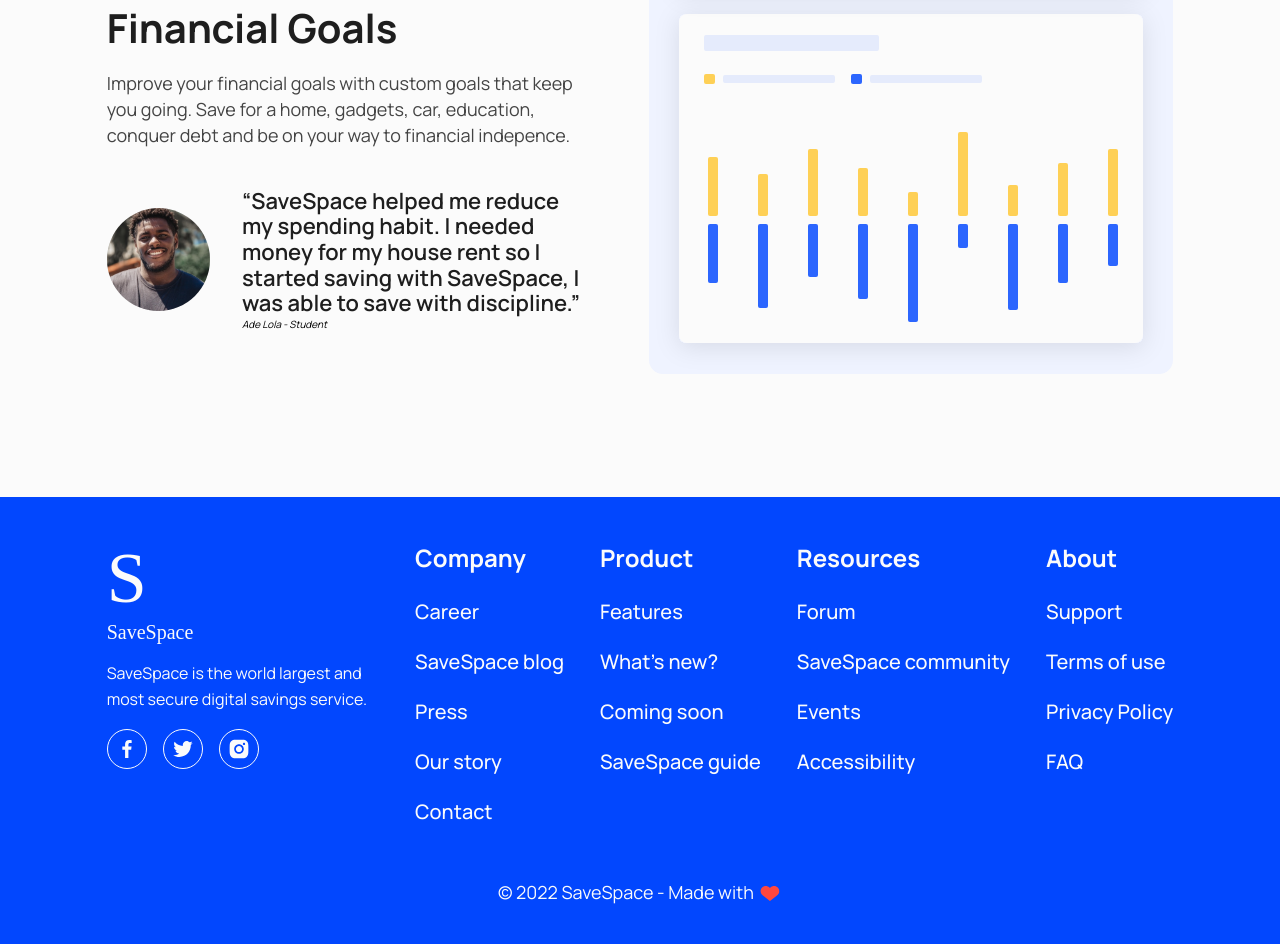
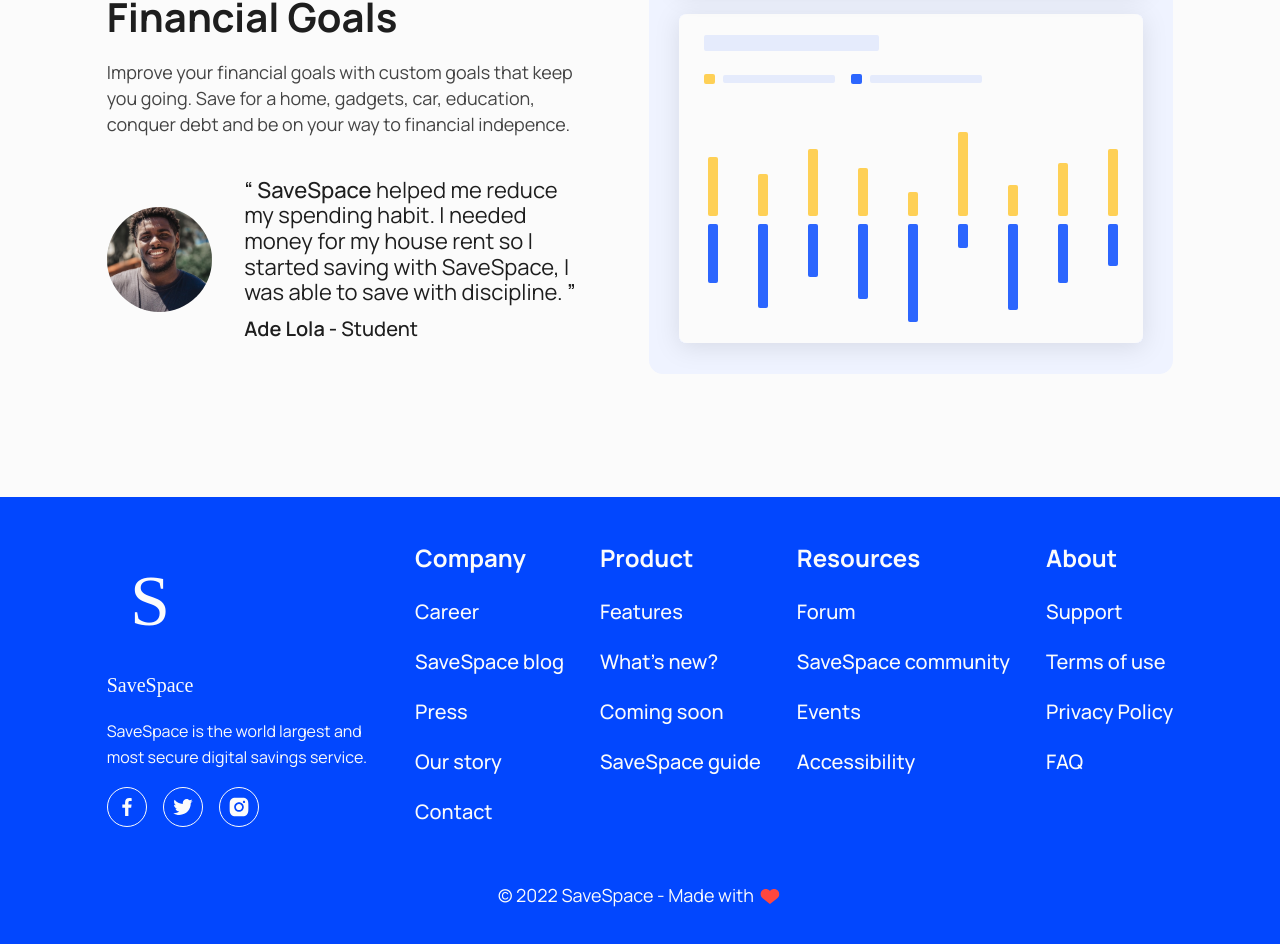
Before and after one commit to Adepejustephen/savespace-landing-page, a React (Create React App) app: page / in a window 1280 px wide. Shown: the part 3231-4175 px from the top of the page. Built offline with nearby package versions, Linux system fonts and the light colour scheme; a web font is replaced by a local one.

Commit message:
fix styles

```diff
--- a/src/App.css
+++ b/src/App.css
@@ -13,7 +13,7 @@
 body {
   width: 100%;
   min-height: 100vh;
-  font-family: 'Manrope';
+font-family: 'Manrope', sans-serif;
   background-color: #FBFBFB;
   position: relative;
   overflow-x: hidden;
--- a/src/components/Footer/footer.css
+++ b/src/components/Footer/footer.css
@@ -33,12 +33,16 @@
 
 .footer__logo {
     display: block;
+    width: max-content;
+
 }
 
 .footer__logo--heading {
 font-weight: 400;
 font-size: 7.2rem;
-/* line-height: 90px; */
+    text-align: center;
+
+line-height: 180%;
 color: #FBFBFB;
 font-family: 'Plaster', cursive;
 
@@ -49,7 +53,7 @@
 font-style: normal;
 font-weight: 400;
 font-size: 2rem;
-line-height: 25px;
+line-height: 180%;
 color: #FBFBFB;
 
 }
@@ -119,7 +123,7 @@
    font-weight: 400;
 font-size: 1.8rem;
 gap: 4px;
-line-height: 25px;
+line-height: 172%;
 color: #FBFBFB;
 display: flex;
 align-items: center;
--- a/src/components/testimonial/index.jsx
+++ b/src/components/testimonial/index.jsx
@@ -1,7 +1,7 @@
-import React from 'react'
-import './testimonial.css'
-import frame from '../../assests/images/Frame-159.svg'
-import student from '../../assests/images/student.svg'
+import React from "react";
+import "./testimonial.css";
+import frame from "../../assests/images/Frame-159.svg";
+import student from "../../assests/images/student.svg";
 const Testimonial = () => {
   return (
     <section className="testimonial">
@@ -16,14 +16,16 @@
           <div className="testimonial__quoute">
             <img src={student} alt="student" className="quote__image" />
             <div>
-              <blockquote>
-                “SaveSpace helped me reduce my spending habit. I needed money
-                for my house rent so I started saving with SaveSpace, I was able
-                to save with discipline.”
-              </blockquote>
-              <footer>
-                <cite className="author">Ade Lola - Student </cite>{" "}
-              </footer>
+              <p className="quote">
+                <span className="quotemark">“ </span>
+                <span>SaveSpace </span>helped me reduce my spending habit. I
+                needed money for my house rent so I started saving with
+                SaveSpace, I was able to save with discipline.
+                <span className="quotemark"> ”</span>
+              </p>
+              <h4 className="author">
+                <span>Ade Lola -</span> Student
+              </h4>
             </div>
           </div>
         </div>
@@ -33,6 +35,6 @@
       </div>
     </section>
   );
-}
+};
 
-export { Testimonial }
+export { Testimonial };
--- a/src/components/testimonial/testimonial.css
+++ b/src/components/testimonial/testimonial.css
@@ -59,10 +59,35 @@
   flex-direction: column;
 }
 
-blockquote {
-  font-weight: 600;
+.quote {
+  font-weight: 400;
   font-size: 2.2rem;
   line-height: 116%;
-
   color: #1e1e1e;
 }
+
+.quote span {
+  font-weight: 500;
+}
+
+.quotemark {
+  font-weight: 600;
+}
+
+
+
+.author {
+  font-style: normal;
+  font-weight: 500;
+  font-size: 2rem;
+  line-height: 130%;
+  color: #1e1e1e;
+ margin-top: 1rem;
+
+
+}
+
+.author span {
+  font-weight: 600;
+  font-weight: 600;
+}
```
